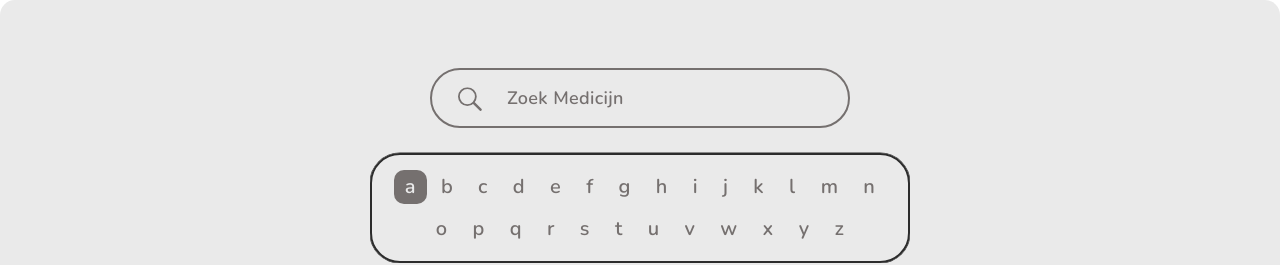
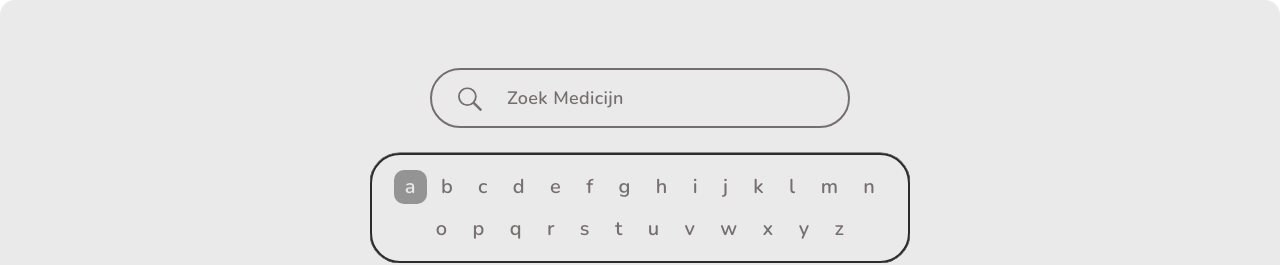
Before and after one commit to cactusniek/Vetly, a React (Vite) app: page / in a window 1280 px wide. In both pictures the pointer is over the element 410 px from the left and 186 px from the top of the page. Shown: the top 265 px of the page. Built offline with nearby package versions, Linux system fonts and the light colour scheme.

Commit message:
update: added important comments to App.tsx

```diff
--- a/src/styles/_variables.scss
+++ b/src/styles/_variables.scss
@@ -3,6 +3,7 @@
 $color-primary: #121212;
 $color-secondary: #2c2c2c;
 $color-muted: #75706f;
+$color-muted-light: #949494;
 
 $color-bg-main: #eaeaea;
 
--- a/src/styles/search.scss
+++ b/src/styles/search.scss
@@ -106,7 +106,7 @@
         }
 
         .alphabet-letter:hover {
-            background-color: $color-muted;
+            background-color: $color-muted-light;
 
             color: $color-text-white;
 
```
Also changed, not shown: src/App.tsx (+9 -0 lines).
